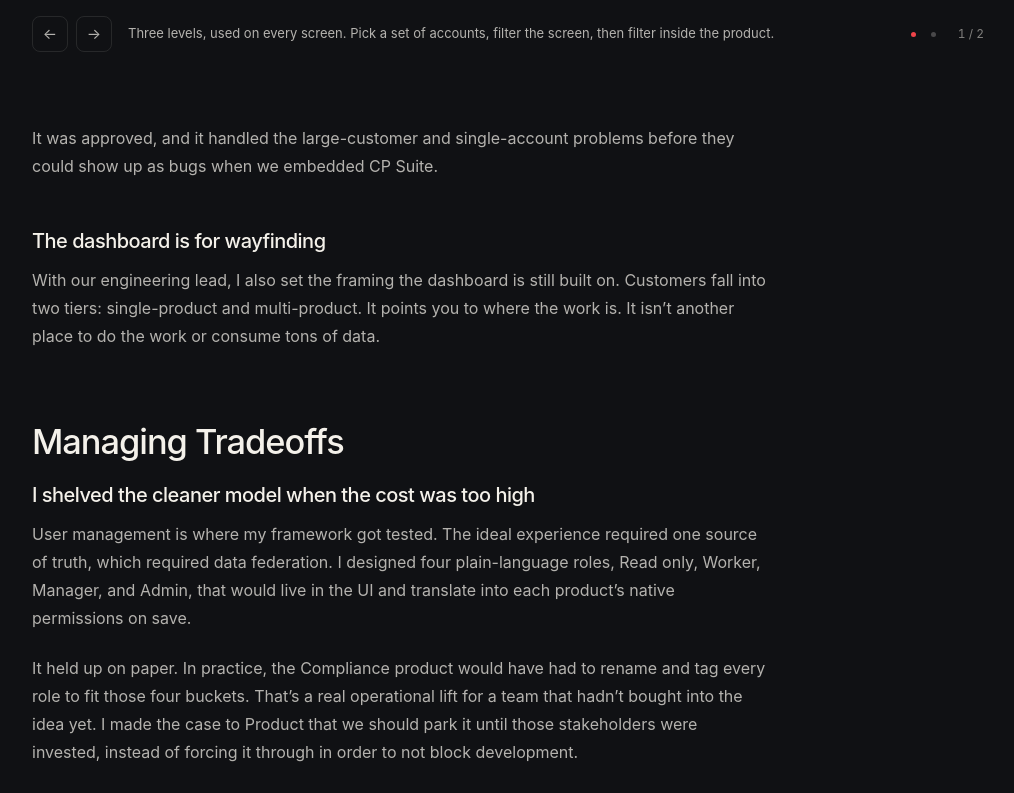
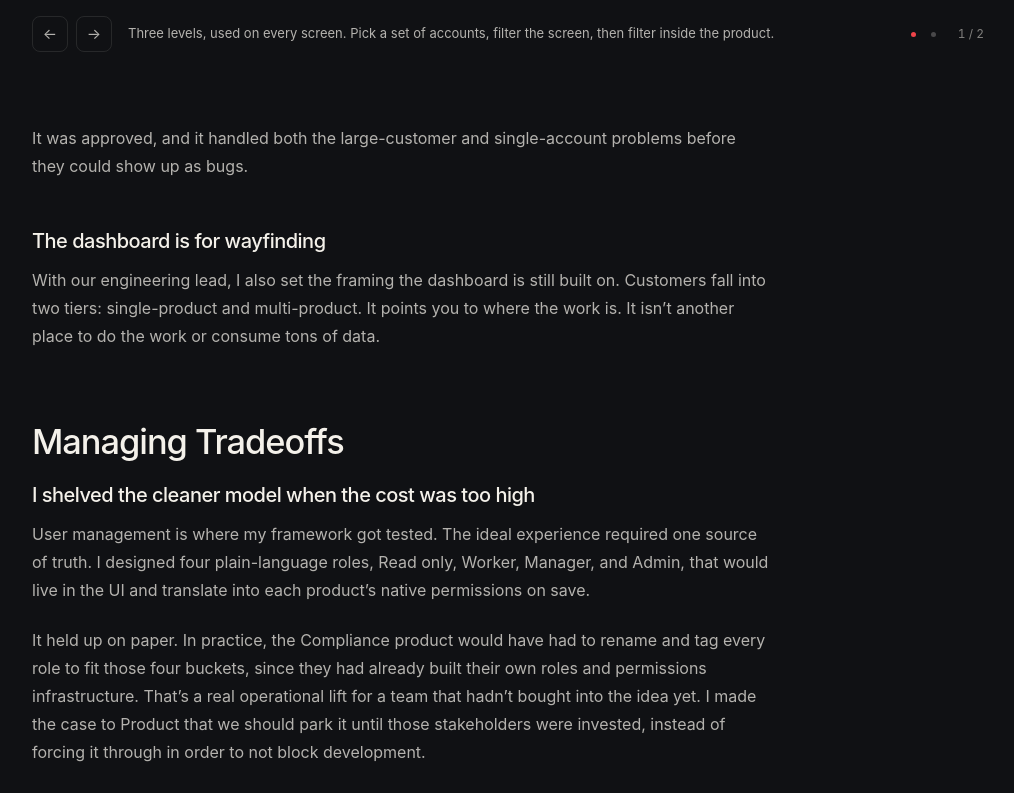
Before and after one commit to adomador/portfoliosite, a Next.js app: page /work/fleetworthy in a window 1280 px wide. Shown: the part 5186-5979 px from the top of the page, without its empty margins (132-1146 px from the left). Built offline with nearby package versions, Linux system fonts and the light colour scheme; a web font is replaced by a local one.

Commit message:
some more stuff

```diff
--- a/app/work/fleetworthy/page.tsx
+++ b/app/work/fleetworthy/page.tsx
@@ -43,7 +43,7 @@ const VEHICLE_RECORDS: Screen = {
   label: 'Vehicle records',
 }
 
-const HIERARCHY_SCREENS = `${DIR}/hierarchy-screens.png`
+const HIERARCHY_SCREENS = `${DIR}/account-switchers.png`
 
 const VEHICLES: readonly Screen[] = [
   {
@@ -238,9 +238,10 @@ export default function FleetworthyCaseStudyPage() {
     },
     {
       src: hierarchyScreens ? HIERARCHY_SCREENS : undefined,
-      alt: 'Designs for the switcher, the account filter, and each product sub-filter',
+      alt: 'Connected Accounts, the account filter, and sub-filters for cost centers, groups, and entities',
       caption: 'The same three levels, as they appear on the screens.',
       placeholder: 'Level screens',
+      surface: '#f2f0e2',
       ratio: hierarchyScreens
         ? `${hierarchyScreens.width} / ${hierarchyScreens.height}`
         : '16 / 10',
@@ -369,8 +370,7 @@ export default function FleetworthyCaseStudyPage() {
         </CaseFigure>
         <div className={styles.prose}>
           <p>
-            It was approved, and it handled the large-customer and single-account problems before
-            they could show up as bugs when we embedded CP Suite.
+            It was approved, and it handled both the large-customer and single-account problems before they could show up as bugs.
           </p>
           <h3 className={styles.subhead}>The dashboard is for wayfinding</h3>
           <p>
@@ -386,13 +386,13 @@ export default function FleetworthyCaseStudyPage() {
           <h2 className={styles.chapterTitle}>Managing Tradeoffs</h2>
           <h3 className={styles.subhead}>I shelved the cleaner model when the cost was too high</h3>
           <p>
-            User management is where my framework got tested. The ideal experience required one source of truth, which required data federation. I designed four plain-language
+            User management is where my framework got tested. The ideal experience required one source of truth. I designed four plain-language
             roles, Read only, Worker, Manager, and Admin, that would live in the UI and translate
             into each product’s native permissions on save.
           </p>
           <p>
             It held up on paper. In practice, the Compliance product would have had to rename and tag every role to
-            fit those four buckets. That’s a real operational lift for a team that hadn’t bought into
+            fit those four buckets, since they had already built their own roles and permissions infrastructure. That’s a real operational lift for a team that hadn’t bought into
             the idea yet. I made the case to Product that we should park it until those stakeholders
             were invested, instead of forcing it through in order to not block development.
           </p>
--- a/components/case-study/CaseCarousel.tsx
+++ b/components/case-study/CaseCarousel.tsx
@@ -15,6 +15,8 @@ export type CaseSlide = {
   ratio?: string
   /** Drawn figure in place of an image. The frame sizes to the figure. */
   content?: ReactNode
+  /** Frame color behind this slide. Used when the image has transparent corners. */
+  surface?: string
 }
 
 function SelectionMarks() {
@@ -52,6 +54,10 @@ export default function CaseCarousel({
   const frameRatio = slide.ratio ?? ratio
   const fit = Boolean(slide.content)
   const frameClass = `${styles.frame} ${tone === 'dark' ? styles.frameDark : ''} ${fit ? styles.frameFit : ''} ${canExpand ? styles.frameExpandable : styles.frameStatic}`
+  const frameStyle = {
+    ...(fit ? {} : { aspectRatio: frameRatio }),
+    ...(slide.surface ? { backgroundColor: slide.surface } : {}),
+  }
 
   const frameBody = (
     <>
@@ -94,7 +100,7 @@ export default function CaseCarousel({
         <button
           type="button"
           className={frameClass}
-          style={fit ? undefined : { aspectRatio: frameRatio }}
+          style={frameStyle}
           onClick={() => {
             if (slide.src && onExpand) onExpand({ src: slide.src, alt: slide.alt })
           }}
@@ -103,7 +109,7 @@ export default function CaseCarousel({
           {frameBody}
         </button>
       ) : (
-        <div className={frameClass} style={fit ? undefined : { aspectRatio: frameRatio }}>
+        <div className={frameClass} style={frameStyle}>
           {frameBody}
         </div>
       )}
```
Also changed, not shown: public/work/fleetworthy/account-switchers.png (renamed from public/work/fleetworthy/Account Switchers.PNG).
